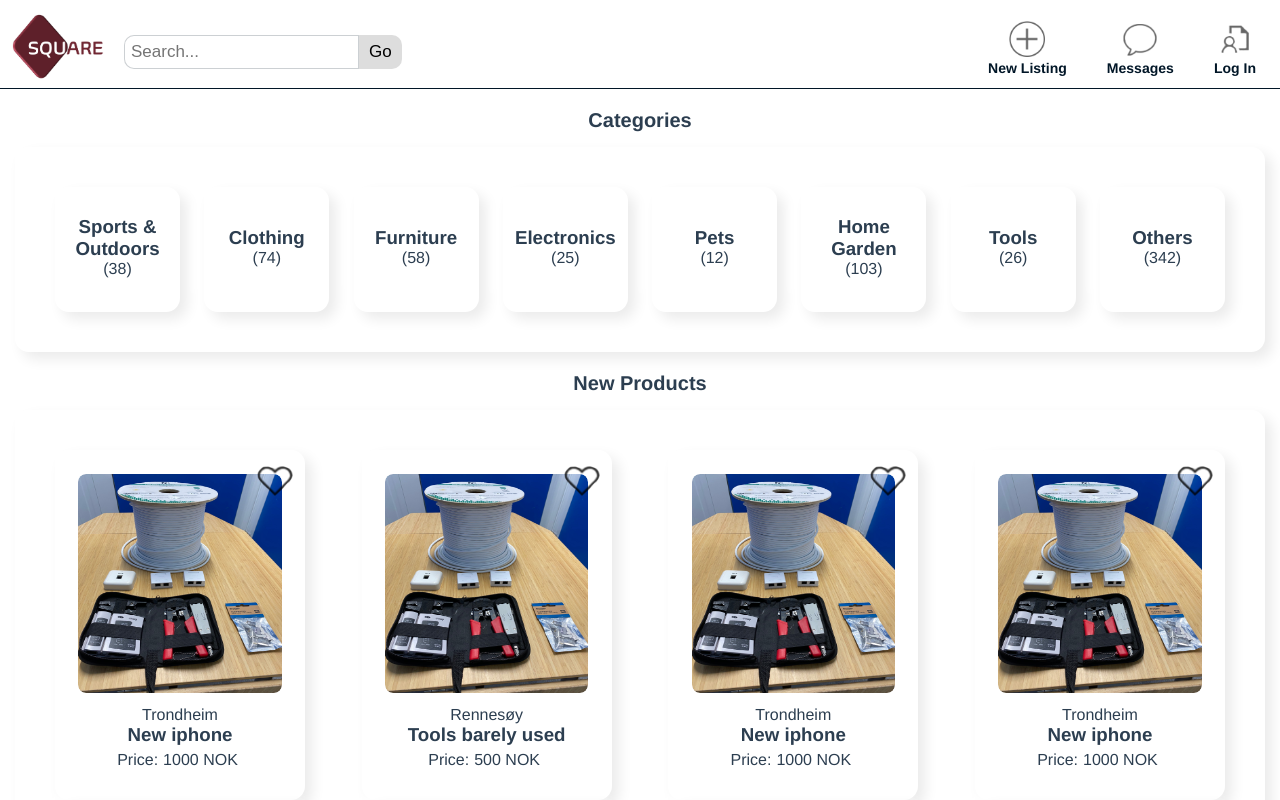
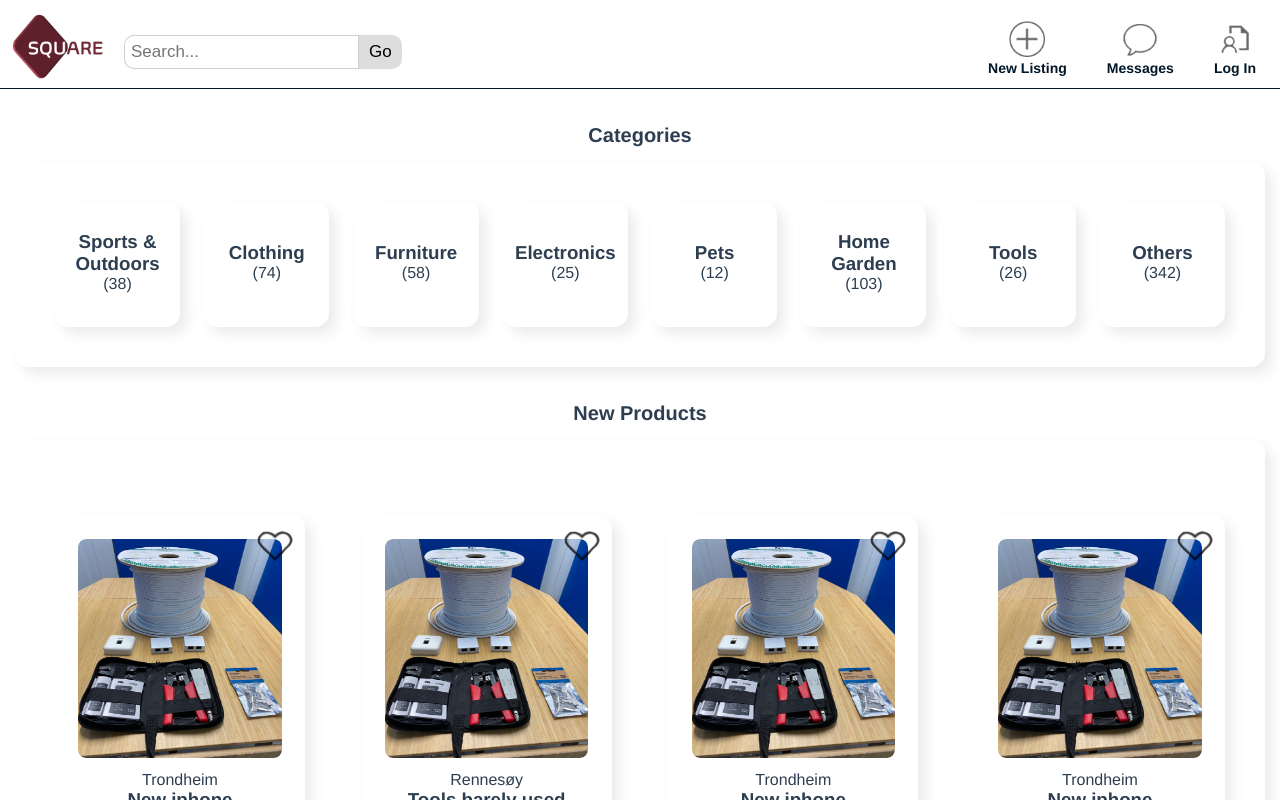
Before and after one commit to kristianvaula/Square, a Vue app in the folder frontend/ecommerce-app/: page /create-listing in a window 1280 px wide. Shown: the top 800 px of the page. Built offline with nearby package versions, Linux system fonts and the light colour scheme.

Commit message:
CSS update to pools

```diff
--- a/frontend/ecommerce-app/src/assets/style/Pool.css
+++ b/frontend/ecommerce-app/src/assets/style/Pool.css
@@ -1,5 +1,5 @@
 .title {
-    margin-top: 20px;
+    margin-top: 35px;
     font-size: 20px;
     font-weight: bold;
 }
@@ -18,3 +18,7 @@
     box-shadow:  7px 7px 14px #ebebeb,
              -7px -7px 14px #ffffff;
 }
+
+.item {
+    margin-top: 35px;
+}
--- a/frontend/ecommerce-app/src/components/ProductPool.vue
+++ b/frontend/ecommerce-app/src/components/ProductPool.vue
@@ -1,7 +1,7 @@
 <template>
     <h3 class="title"> {{ title }}</h3>
     <div class="pool">
-        <ProductCard v-for="instance in this.store.productList" :key="instance.id" :ProductInfo="instance" ></ProductCard>
+        <ProductCard class="item" v-for="instance in this.store.productList" :key="instance.id" :ProductInfo="instance" ></ProductCard>
     </div>
 
 </template>
```
